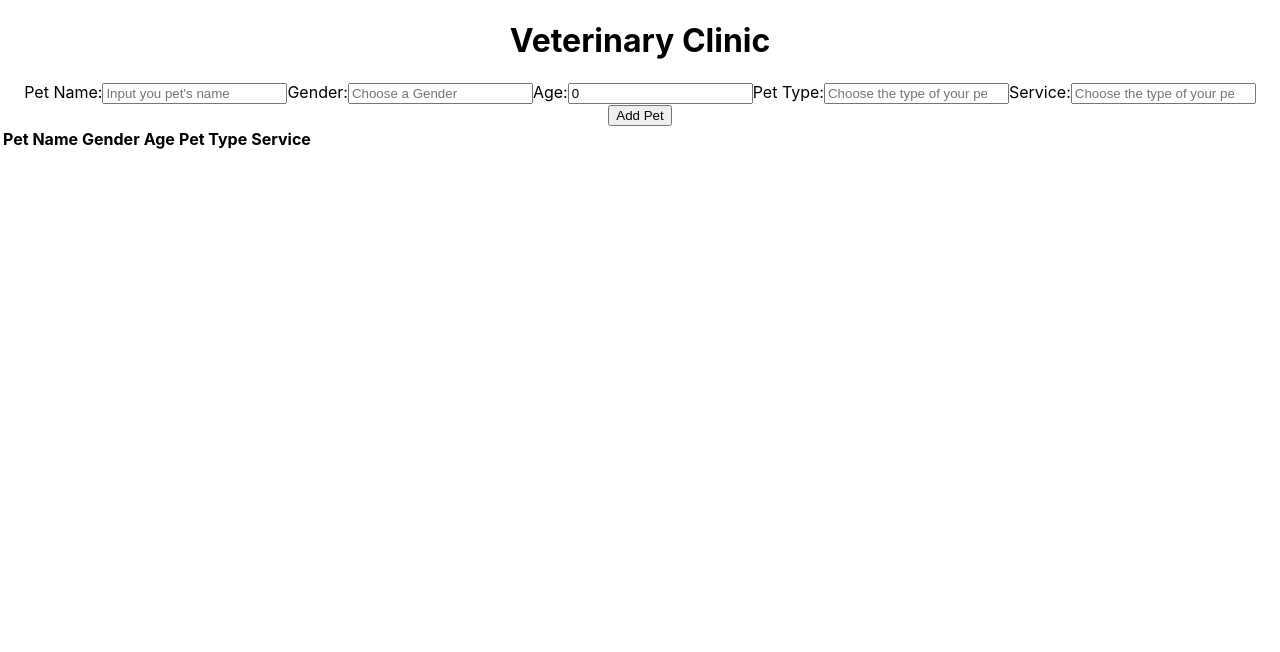
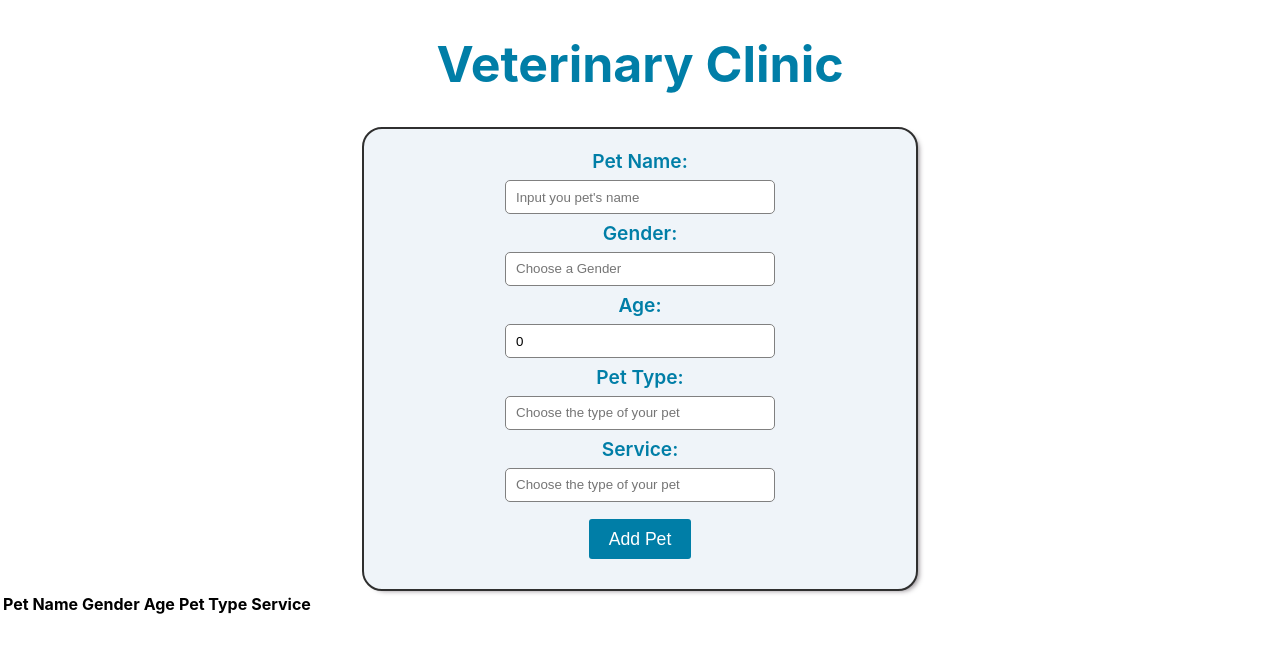
Before and after one commit to davidvm1/practica4, a React (Create React App) app: page / in a window 1280 px wide. Shown: the top 652 px of the page. Built offline with nearby package versions, Linux system fonts and the light colour scheme.

Commit message:
Form Styles

```diff
--- a/package.json
+++ b/package.json
@@ -8,7 +8,8 @@
     "@testing-library/user-event": "^7.2.1",
     "react": "^16.14.0",
     "react-dom": "^16.14.0",
-    "react-scripts": "3.4.3"
+    "react-scripts": "3.4.3",
+    "styled-components": "^5.2.0"
   },
   "scripts": {
     "start": "react-scripts start",
--- a/src/App.js
+++ b/src/App.js
@@ -1,15 +1,20 @@
 import React from "react";
 import "./App.css";
-import { PetProvider, PetContext } from "./contexts/PetContext";
+import { PetProvider } from "./contexts/PetContext";
 import PetForm from "./components/PetForm";
 import PetList from "./components/Petlist";
+import styled from "styled-components";
+
+const StyledH1 = styled.h1`
+  font-size: 50px;
+  color: #007ea7;
+`;
 
 function App() {
-
   return (
     <PetProvider>
       <div className="App">
-        <h1>Veterinary Clinic</h1>
+        <StyledH1>Veterinary Clinic</StyledH1>
         <PetForm />
         <PetList />
       </div>
--- a/src/components/PetForm.js
+++ b/src/components/PetForm.js
@@ -1,5 +1,46 @@
 import React, { useState, useContext } from "react";
 import { PetContext } from "../contexts/PetContext";
+import styled from "styled-components";
+
+const StyledForm = styled.form`
+  display: flex;
+  flex-direction: column;
+  justify-content: center;
+  align-items: center;
+  gap: 7px;
+  padding: 20px;
+  border-radius: 20px;
+  background: #eff4f9;
+  border: 2px solid #2f2f2f;
+  width: 40%;
+  box-shadow: 4px 3px 5px -3px rgba(135, 128, 135, 0.93);
+  margin: 0 auto;
+`;
+
+const StyledLabel = styled.label`
+  color: #007ea7;
+  font-size: 1.2rem;
+  font-weight: 600;
+`;
+
+const StyledInput = styled.input`
+  width: 50%;
+  height: 30px;
+  border: 0.2px solid gray;
+  padding-left: 10px;
+  border-radius: 5px;
+`;
+
+const StyledButton = styled.button`
+    background: #007ea7;
+    color: white;
+    border: none;
+    height: 40px;
+    width: 20%;
+    margin: 10px;
+    font-size: 1.1rem;
+    border-radius: 3px;
+`
 
 const PetForm = () => {
   const [name, setName] = useState("");
@@ -45,9 +86,9 @@ const PetForm = () => {
   };
 
   return (
-    <form autoComplete="off" onSubmit={addPet}>
-      <label htmlFor="name">Pet Name:</label>
-      <input
+    <StyledForm autoComplete="off" onSubmit={addPet}>
+      <StyledLabel htmlFor="name">Pet Name:</StyledLabel>
+      <StyledInput
         value={name}
         onChange={handleNameChange}
         type="text"
@@ -55,8 +96,8 @@ const PetForm = () => {
         placeholder="Input you pet's name"
       />
 
-      <label htmlFor="gender">Gender:</label>
-      <input
+      <StyledLabel htmlFor="gender">Gender:</StyledLabel>
+      <StyledInput
         value={gender}
         onChange={handleGenderChange}
         list="gender"
@@ -68,8 +109,8 @@ const PetForm = () => {
         <option value="Female" />
       </datalist>
 
-      <label htmlFor="age">Age:</label>
-      <input
+      <StyledLabel htmlFor="age">Age:</StyledLabel>
+      <StyledInput
         value={age}
         onChange={handleAgeChange}
         type="number"
@@ -77,8 +118,8 @@ const PetForm = () => {
         placeholder="Input you pet's age"
       />
 
-      <label htmlFor="type">Pet Type:</label>
-      <input
+      <StyledLabel htmlFor="type">Pet Type:</StyledLabel>
+      <StyledInput
         value={type}
         onChange={handleTypeChange}
         list="type"
@@ -92,8 +133,8 @@ const PetForm = () => {
         <option value="Bird" />
       </datalist>
 
-      <label htmlFor="service">Service:</label>
-      <input
+      <StyledLabel htmlFor="service">Service:</StyledLabel>
+      <StyledInput
         value={service}
         onChange={handleServiceChange}
         list="service"
@@ -105,8 +146,8 @@ const PetForm = () => {
         <option value="Emergencies" />
         <option value="Hospitalization" />
       </datalist>
-      <button type="submit">Add Pet</button>
-    </form>
+      <StyledButton type="submit">Add Pet</StyledButton>
+    </StyledForm>
   );
 };
 
```
Also changed, not shown: 1 other file (tests, documents, lock files or other folders).
